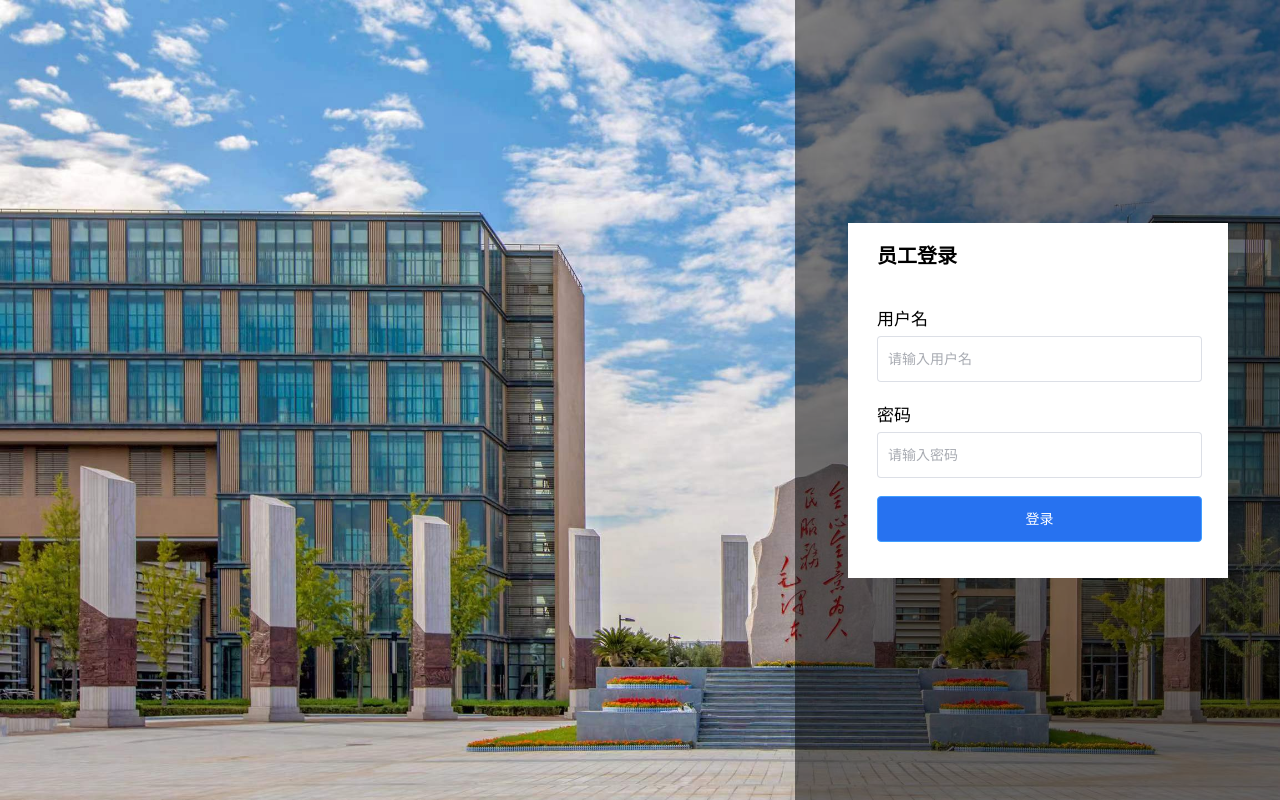
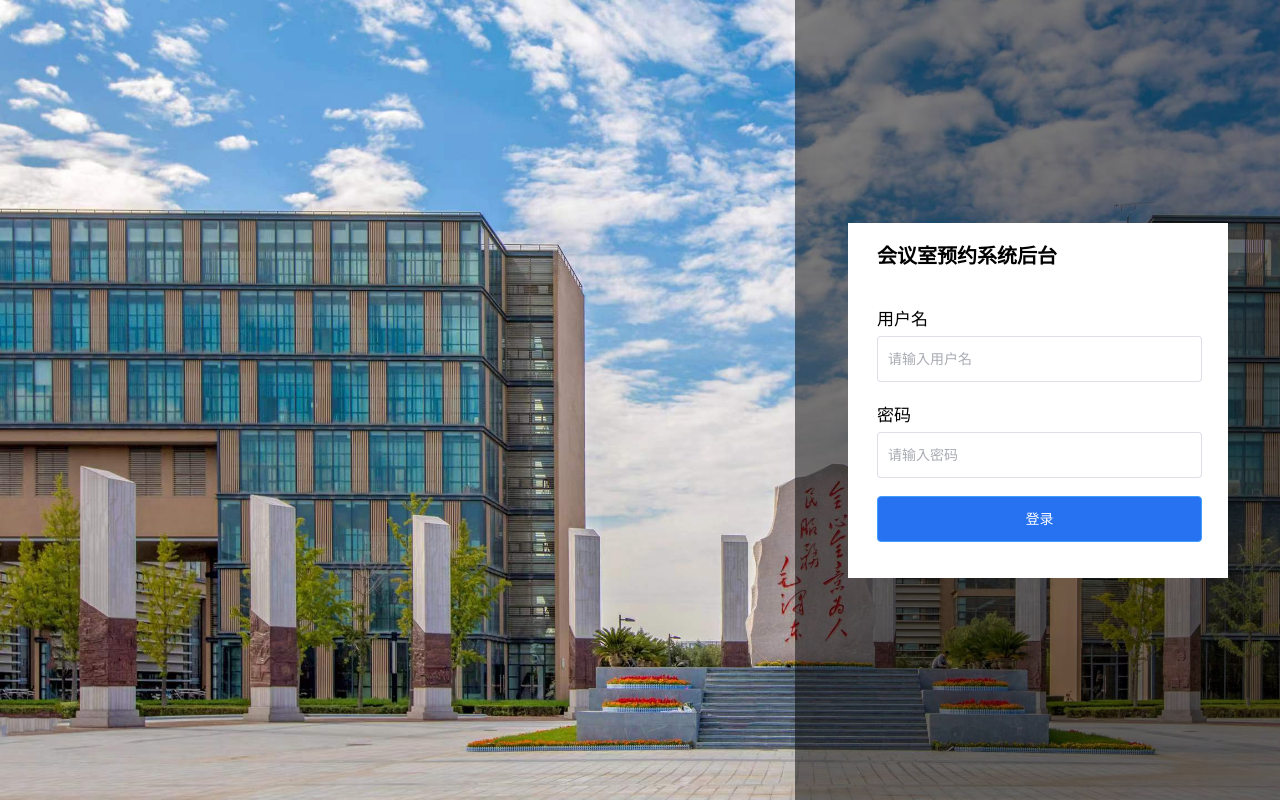
Before and after one commit to s5das/backstage_for_resource_reservation_system, a Vue app: page / in a window 1280 px wide. Built offline with nearby package versions, Linux system fonts and the light colour scheme.

Commit message:
登录页文字

```diff
--- a/src/pages/login.vue
+++ b/src/pages/login.vue
@@ -2,7 +2,7 @@
 <template>
   <div class="main">
     <div class="box">
-      <div class="title">员工登录</div>
+      <div class="title">会议室预约系统后台</div>
       <el-form :model="formEl" ref="form" :inline="false" :rules="rules">
         <el-form-item   prop="username" >
           <span>用户名</span>
```
